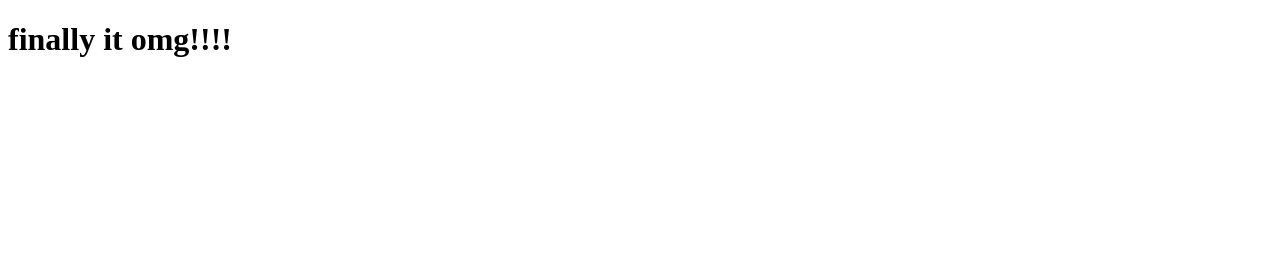
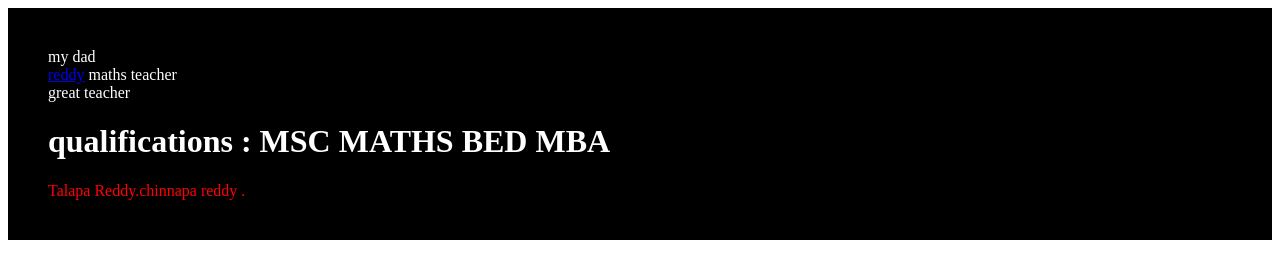
Before and after one commit to abhishek13889/courseera, a plain HTML site: page site/index.html in a window 1280 px wide. Drawn offline with Linux system fonts and the light colour scheme.

Commit message:
a new page content

```diff
--- a/site/index.html
+++ b/site/index.html
@@ -1,9 +1,20 @@
-<!DOCTYPE html>
+<!doctype html>
 <html>
 <head>
-	<title>hello coursera</title>
+	<meta charset="utf-8">
+	<title>try!!!!!</title>
 </head>
 <body>
-<h1> finally  it omg!!!!</h1>
+	<div style="background-color:black;color:white;padding:40px;">
+	<div>my dad</div>
+	<a href="https://www.coursera.org/learn/html-css-javascript-for-web-developers/lecture/tGE9y/lecture-5-html-content-models">reddy</a>
+<span title="tcr">maths teacher</span>
+<div>great teacher</div>
+	<div>
+<h1>qualifications : MSC MATHS BED MBA</h1>
+<span style="color:red">Talapa Reddy.chinnapa reddy .</span>
+</div>
+</div>
 </body>
+
 </html>
```
